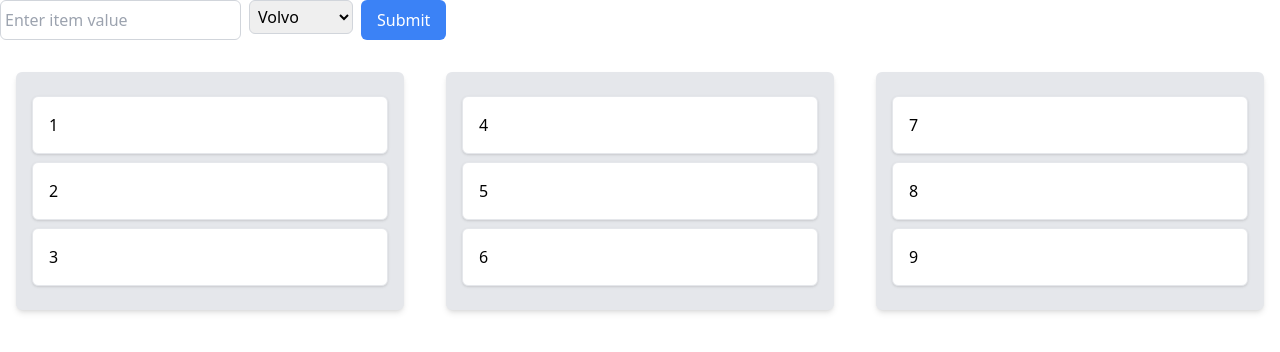
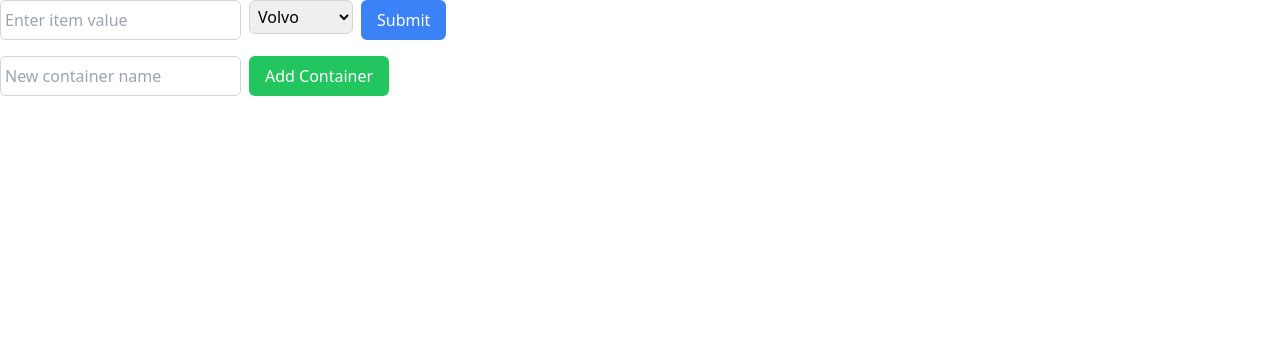
Before and after one commit to prashant0829/DND-KIT, a React (Vite) app: page / in a window 1280 px wide. Shown: the top 352 px of the page. Built offline with nearby package versions, Linux system fonts and the light colour scheme.

Commit message:
Position managed and improvements

```diff
--- a/src/App.jsx
+++ b/src/App.jsx
@@ -16,32 +16,16 @@ import CustomSelect from "./components/CustomSelect";
 
 function getInitialItems() {
   const storedItems = localStorage.getItem(Constants.LOCAL_STORAGE_KEY);
-  return storedItems
-    ? JSON.parse(storedItems)
-    : {
-        backlog: [
-          { id: "1", content: "Item 1", position: 0 },
-          { id: "2", content: "Item 2", position: 1 },
-          { id: "3", content: "Item 3", position: 2 },
-        ],
-        inProgress: [
-          { id: "4", content: "Item 4", position: 0 },
-          { id: "5", content: "Item 5", position: 1 },
-          { id: "6", content: "Item 6", position: 2 },
-        ],
-        completed: [
-          { id: "7", content: "Item 7", position: 0 },
-          { id: "8", content: "Item 8", position: 1 },
-          { id: "9", content: "Item 9", position: 2 },
-        ],
-      };
+  return storedItems ? JSON.parse(storedItems) : {};
 }
 
 export default function App() {
   const [items, setItems] = useState(getInitialItems);
   const [activeId, setActiveId] = useState(null);
+  const [activeItem, setActiveItem] = useState(null);
   const [itemText, setItemText] = useState("");
   const [itemType, setItemType] = useState("backlog");
+  const [newContainerName, setNewContainerName] = useState("");
 
   useEffect(() => {
     localStorage.setItem(Constants.LOCAL_STORAGE_KEY, JSON.stringify(items));
@@ -73,6 +57,11 @@ export default function App() {
     const { id } = active;
 
     setActiveId(id);
+    const container = findContainer(id);
+    if (container) {
+      const item = items[container].find((item) => item.id === id);
+      setActiveItem(item);
+    }
   }
 
   function handleDragOver(event) {
@@ -133,6 +122,7 @@ export default function App() {
 
     if (!over) {
       setActiveId(null);
+      setActiveItem(null);
       return;
     }
 
@@ -147,6 +137,7 @@ export default function App() {
       activeContainer !== overContainer
     ) {
       setActiveId(null);
+      setActiveItem(null);
       return;
     }
 
@@ -170,7 +161,10 @@ export default function App() {
 
         // Update position for each item in the container
         updatedItems[overContainer] = updatedItems[overContainer].map(
-          (item, index) => ({ ...item, position: index })
+          (item, index) => ({
+            ...item,
+            position: index,
+          })
         );
 
         return updatedItems;
@@ -178,15 +172,15 @@ export default function App() {
     }
 
     setActiveId(null);
+    setActiveItem(null);
   }
 
   const handleItemSave = () => {
-    if (itemText.trim() === "") return; // Avoid adding empty items
+    if (itemText.trim() === "" || itemType.trim() === "") return; // Avoid adding empty items or invalid container
 
     const newItemId = Date.now().toString(); // Unique ID for the new item
 
     setItems((prev) => {
-      // Ensure that the container exists and is an array
       const updatedItems = {
         ...prev,
         [itemType]: prev[itemType]
@@ -207,6 +201,17 @@ export default function App() {
     setItemText(""); // Clear the input field
   };
 
+  const handleAddContainer = () => {
+    if (newContainerName.trim() === "") return; // Avoid adding empty container names
+
+    setItems((prev) => ({
+      ...prev,
+      [newContainerName]: [],
+    }));
+
+    setNewContainerName(""); // Clear the input field
+  };
+
   return (
     <div>
       <div className="flex gap-2 mb-4">
@@ -221,12 +226,27 @@ export default function App() {
         />
         <CustomSelect itemType={itemType} setItemType={setItemType} />
         <button
-          onClick={(e) => {
-            handleItemSave();
-          }}
+          onClick={handleItemSave}
           className="px-4 py-2 bg-blue-500 text-white rounded-md hover:bg-blue-600"
         >
           Submit
+        </button>
+      </div>
+      <div className="flex gap-2 mb-4">
+        <input
+          type="text"
+          className="px-1 py-1 border border-gray-300 rounded-md focus:outline-none focus:ring-2 focus:ring-blue-500 focus:border-transparent"
+          placeholder="New container name"
+          value={newContainerName}
+          onChange={(e) => {
+            setNewContainerName(e.target.value);
+          }}
+        />
+        <button
+          onClick={handleAddContainer}
+          className="px-4 py-2 bg-green-500 text-white rounded-md hover:bg-green-600"
+        >
+          Add Container
         </button>
       </div>
       <div style={Constants.wrapperStyle}>
@@ -248,7 +268,9 @@ export default function App() {
           ))}
 
           <DragOverlay>
-            {activeId ? <Item id={activeId} isActive={true} /> : null}
+            {activeId ? (
+              <Item id={activeId} isActive={true} text={activeItem.content} />
+            ) : null}
           </DragOverlay>
         </DndContext>
       </div>
--- a/src/Container.jsx
+++ b/src/Container.jsx
@@ -25,6 +25,7 @@ export default function Container({ id, items, activeId }) {
           <SortableItem
             key={item.id}
             id={item.id}
+            text={item.content}
             isActive={item.id === activeId}
           />
         ))}
--- a/src/SortableItem.jsx
+++ b/src/SortableItem.jsx
@@ -2,19 +2,19 @@ import React from "react";
 import { useSortable } from "@dnd-kit/sortable";
 import { CSS } from "@dnd-kit/utilities";
 
-export function Item({ id, isActive }) {
+export function Item({ id, isActive, text }) {
   return (
     <div
       className={`${
         isActive ? "bg-blue-100 border-blue-300" : "bg-white border-gray-200"
       } border rounded-md shadow p-4 flex items-center justify-between my-2`}
     >
-      <button>{id}</button>
+      <button>{text}</button>
     </div>
   );
 }
 
-export default function SortableItem({ id, isActive }) {
+export default function SortableItem({ id, isActive, text }) {
   const { attributes, listeners, setNodeRef, transform, transition } =
     useSortable({ id });
 
@@ -33,7 +33,7 @@ export default function SortableItem({ id, isActive }) {
         console.log(id);
       }}
     >
-      <Item id={id} isActive={isActive} />
+      <Item id={id} isActive={isActive} text={text} />
     </div>
   );
 }
```
